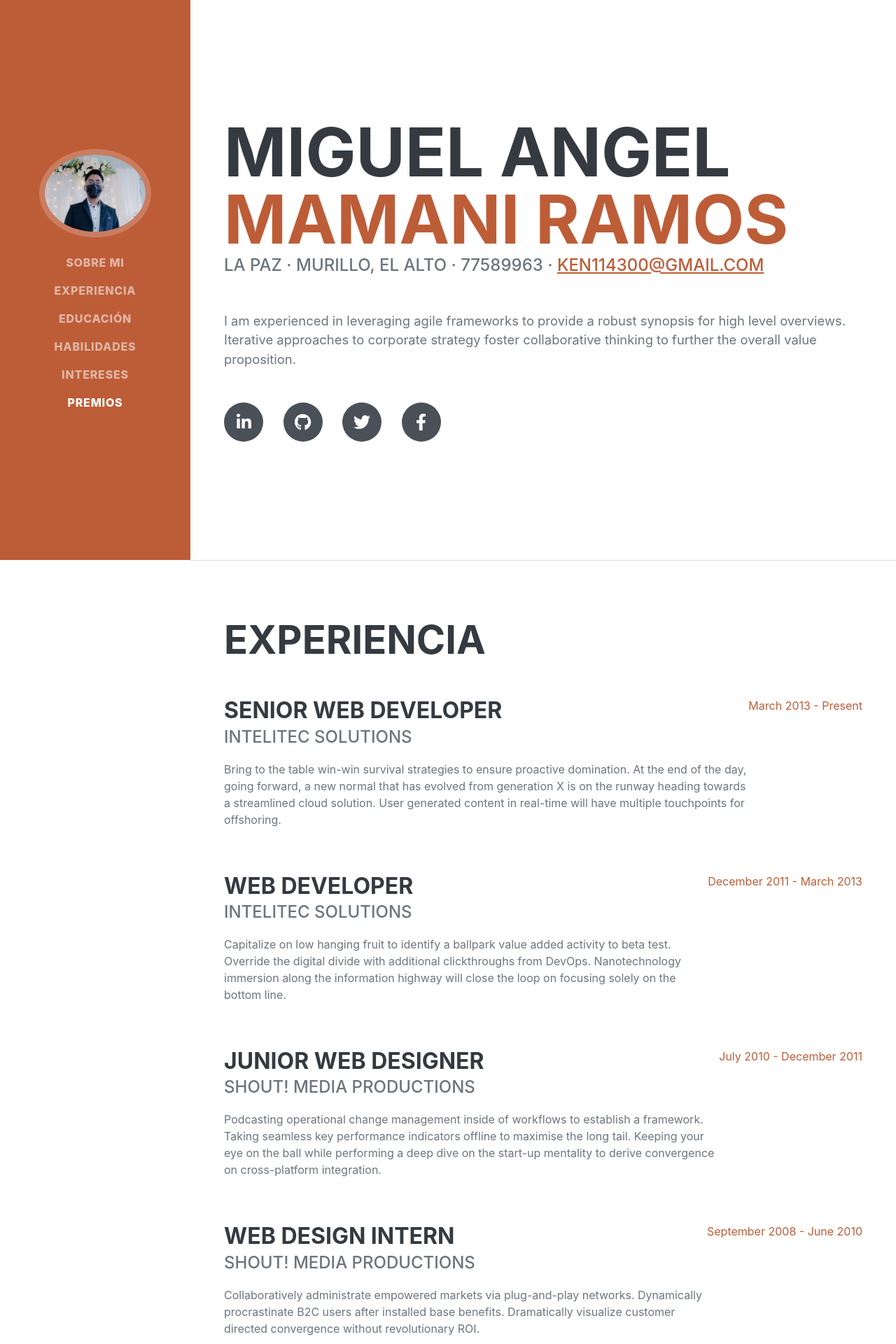
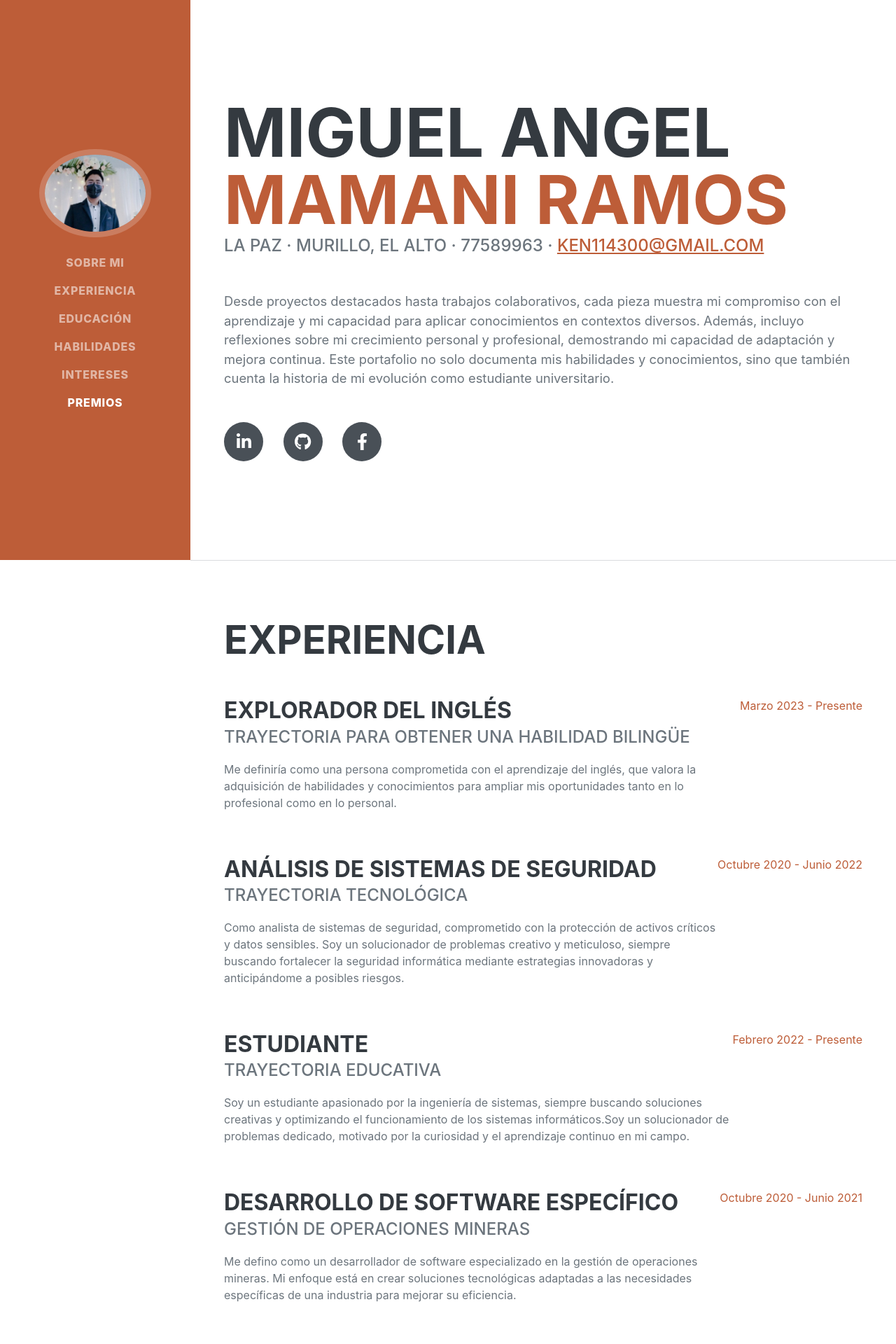
Before and after one commit to MiguelAngelMamani/Myportafolio, a Django app: page / in a window 1280 px wide. Shown: the top 1920 px of the page at 70% size. Run offline with Django 5.2, Linux system fonts and the light colour scheme; some libraries are stand-ins or nearby versions; some web fonts are replaced.

Commit message:
Cambio_Experiencia

```diff
--- a/templates/index.html
+++ b/templates/index.html
@@ -48,11 +48,10 @@
                         LA PAZ · MURILLO, EL ALTO · 77589963 ·
                         <a href="mailto:name@email.com">ken114300@gmail.com</a>
                     </div>
-                    <p class="lead mb-5">I am experienced in leveraging agile frameworks to provide a robust synopsis for high level overviews. Iterative approaches to corporate strategy foster collaborative thinking to further the overall value proposition.</p>
+                    <p class="lead mb-5">Desde proyectos destacados hasta trabajos colaborativos, cada pieza muestra mi compromiso con el aprendizaje y mi capacidad para aplicar conocimientos en contextos diversos. Además, incluyo reflexiones sobre mi crecimiento personal y profesional, demostrando mi capacidad de adaptación y mejora continua. Este portafolio no solo documenta mis habilidades y conocimientos, sino que también cuenta la historia de mi evolución como estudiante universitario.</p>
                     <div class="social-icons">
                         <a class="social-icon" href="#!"><i class="fab fa-linkedin-in"></i></a>
                         <a class="social-icon" href="#!"><i class="fab fa-github"></i></a>
-                        <a class="social-icon" href="#!"><i class="fab fa-twitter"></i></a>
                         <a class="social-icon" href="#!"><i class="fab fa-facebook-f"></i></a>
                     </div>
                 </div>
@@ -64,35 +63,35 @@
                     <h2 class="mb-5">Experiencia</h2>
                     <div class="d-flex flex-column flex-md-row justify-content-between mb-5">
                         <div class="flex-grow-1">
-                            <h3 class="mb-0">Senior Web Developer</h3>
-                            <div class="subheading mb-3">Intelitec Solutions</div>
-                            <p>Bring to the table win-win survival strategies to ensure proactive domination. At the end of the day, going forward, a new normal that has evolved from generation X is on the runway heading towards a streamlined cloud solution. User generated content in real-time will have multiple touchpoints for offshoring.</p>
+                            <h3 class="mb-0">Explorador del Inglés</h3>
+                            <div class="subheading mb-3">Trayectoria para obtener una habilidad bilingüe</div>
+                            <p>Me definiría como una persona comprometida con el aprendizaje del inglés, que valora la adquisición de habilidades y conocimientos para ampliar mis oportunidades tanto en lo profesional como en lo personal.</p>
                         </div>
-                        <div class="flex-shrink-0"><span class="text-primary">March 2013 - Present</span></div>
+                        <div class="flex-shrink-0"><span class="text-primary">Marzo 2023 - Presente</span></div>
                     </div>
                     <div class="d-flex flex-column flex-md-row justify-content-between mb-5">
                         <div class="flex-grow-1">
-                            <h3 class="mb-0">Web Developer</h3>
-                            <div class="subheading mb-3">Intelitec Solutions</div>
-                            <p>Capitalize on low hanging fruit to identify a ballpark value added activity to beta test. Override the digital divide with additional clickthroughs from DevOps. Nanotechnology immersion along the information highway will close the loop on focusing solely on the bottom line.</p>
+                            <h3 class="mb-0">Análisis de Sistemas de Seguridad</h3>
+                            <div class="subheading mb-3">Trayectoria Tecnológica</div>
+                            <p>Como analista de sistemas de seguridad, comprometido con la protección de activos críticos y datos sensibles. Soy un solucionador de problemas creativo y meticuloso, siempre buscando fortalecer la seguridad informática mediante estrategias innovadoras y anticipándome a posibles riesgos.</p>
                         </div>
-                        <div class="flex-shrink-0"><span class="text-primary">December 2011 - March 2013</span></div>
+                        <div class="flex-shrink-0"><span class="text-primary">Octubre 2020 - Junio 2022</span></div>
                     </div>
                     <div class="d-flex flex-column flex-md-row justify-content-between mb-5">
                         <div class="flex-grow-1">
-                            <h3 class="mb-0">Junior Web Designer</h3>
-                            <div class="subheading mb-3">Shout! Media Productions</div>
-                            <p>Podcasting operational change management inside of workflows to establish a framework. Taking seamless key performance indicators offline to maximise the long tail. Keeping your eye on the ball while performing a deep dive on the start-up mentality to derive convergence on cross-platform integration.</p>
+                            <h3 class="mb-0">Estudiante</h3>
+                            <div class="subheading mb-3">Trayectoria Educativa</div>
+                            <p>Soy un estudiante apasionado por la ingeniería de sistemas, siempre buscando soluciones creativas y optimizando el funcionamiento de los sistemas informáticos.Soy un solucionador de problemas dedicado, motivado por la curiosidad y el aprendizaje continuo en mi campo.</p>
                         </div>
-                        <div class="flex-shrink-0"><span class="text-primary">July 2010 - December 2011</span></div>
+                        <div class="flex-shrink-0"><span class="text-primary">Febrero 2022 - Presente</span></div>
                     </div>
                     <div class="d-flex flex-column flex-md-row justify-content-between">
                         <div class="flex-grow-1">
-                            <h3 class="mb-0">Web Design Intern</h3>
-                            <div class="subheading mb-3">Shout! Media Productions</div>
-                            <p>Collaboratively administrate empowered markets via plug-and-play networks. Dynamically procrastinate B2C users after installed base benefits. Dramatically visualize customer directed convergence without revolutionary ROI.</p>
+                            <h3 class="mb-0">Desarrollo de software específico</h3>
+                            <div class="subheading mb-3">Gestión de operaciones mineras</div>
+                            <p>Me defino como un desarrollador de software especializado en la gestión de operaciones mineras. Mi enfoque está en crear soluciones tecnológicas adaptadas a las necesidades específicas de una industria para mejorar su eficiencia.</p>
                         </div>
-                        <div class="flex-shrink-0"><span class="text-primary">September 2008 - June 2010</span></div>
+                        <div class="flex-shrink-0"><span class="text-primary">Octubre 2020 - Junio 2021</span></div>
                     </div>
                 </div>
             </section>
```
